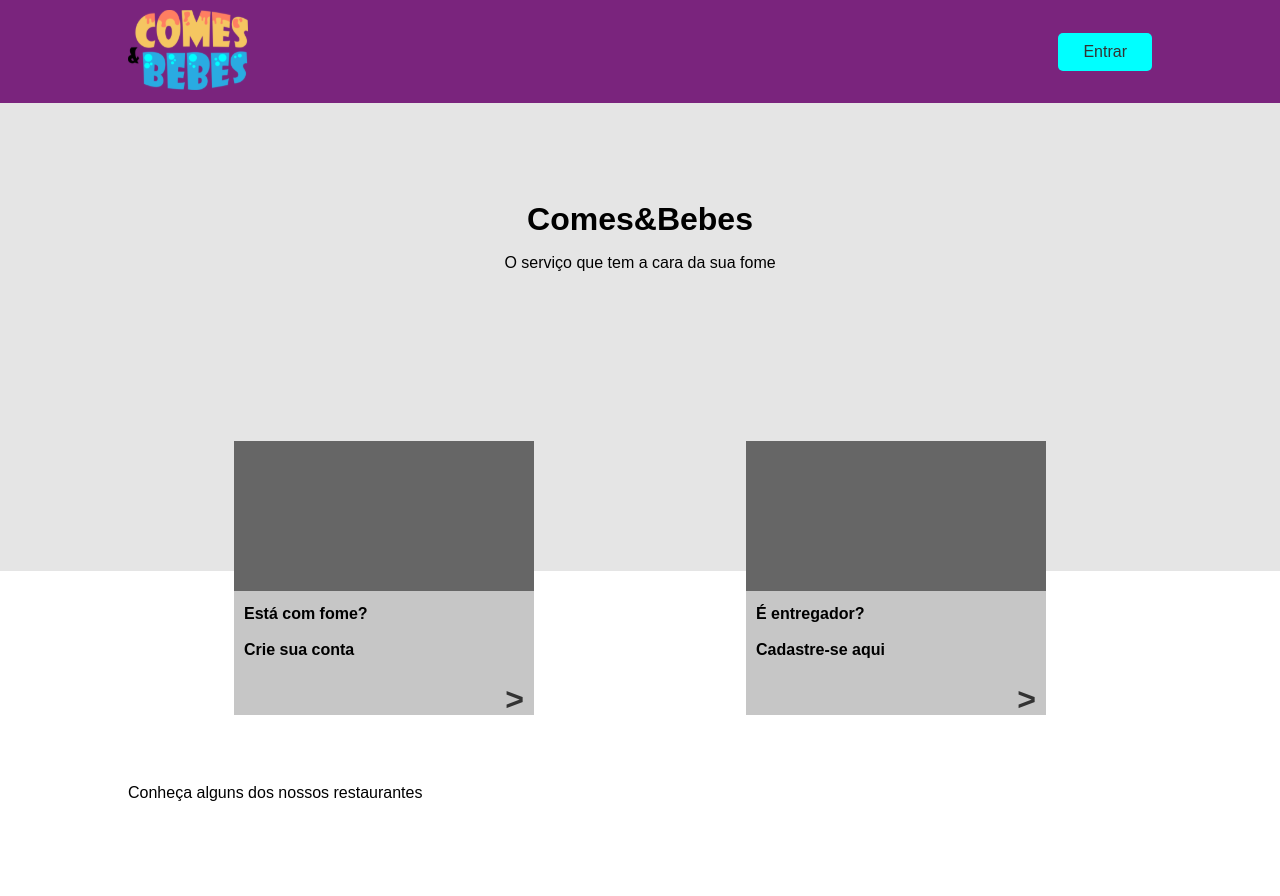
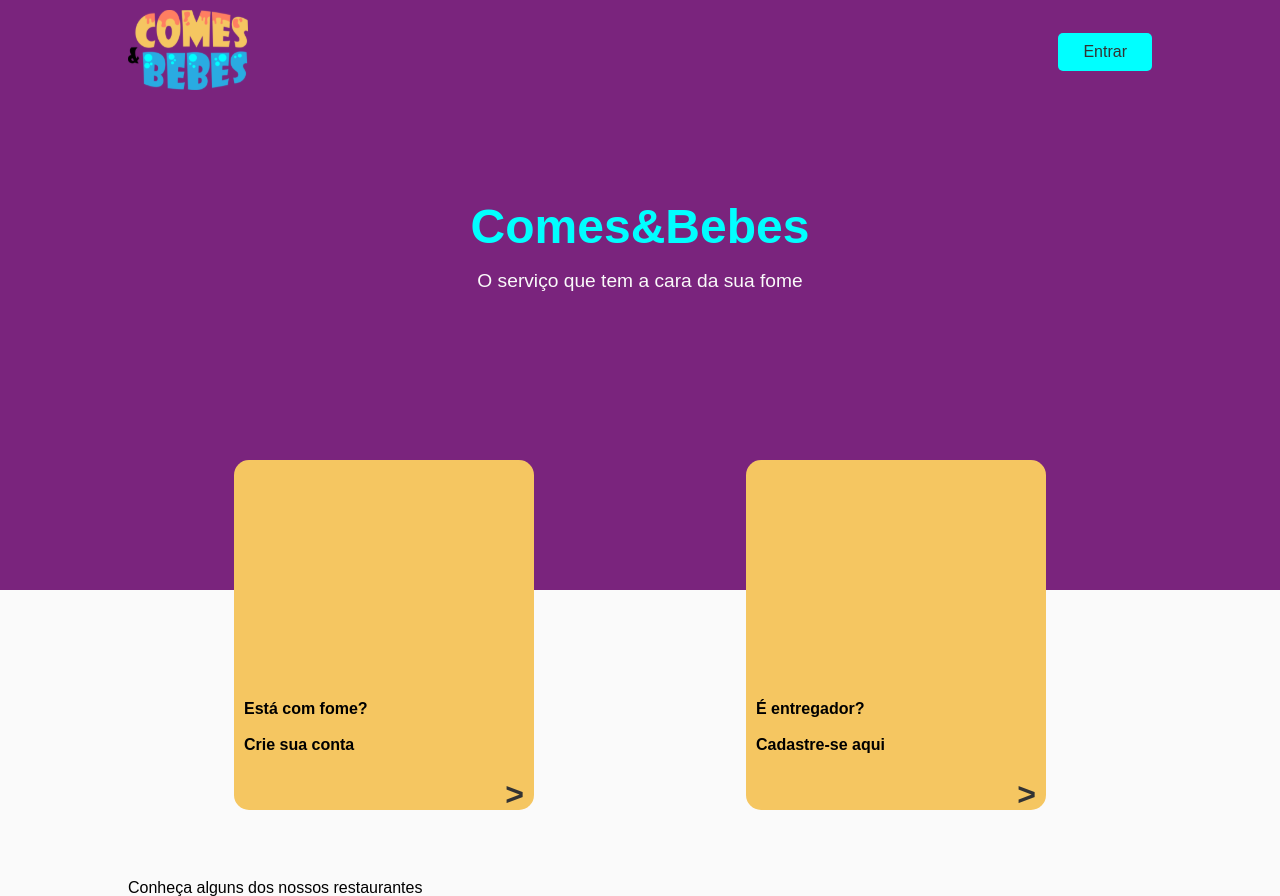
Before and after one commit to carrilhorafael/ceb-front, a React (Create React App) app: page / in a window 1280 px wide. Before the commit the page ends 801 px from the top, so only its background shows below. Built offline with nearby package versions, Linux system fonts and the light colour scheme.

Commit message:
estilização da index

```diff
--- a/src/pages/landing/style.css
+++ b/src/pages/landing/style.css
@@ -1,21 +1,26 @@
 .landing_subtitle{
     text-align: center;
+    color: #fafafa;
+    font-size: 1.2rem;
     margin-top: 20px;
 }
 .section_main_landing{
     padding: 100px 0 300px 0;
-    background-color: #e5e5e5;
+    background-color: var(--purple);
 }
 .cards_auth_image{
-    background-color: #666;
+    /* background-color: #666; */
     width: 100%;
     height: 150px;
 }
 .cards_auth_landing{
     display: flex;
     flex-direction: column;
+    justify-content: space-between;
     width: 300px;
-    background-color: #c6c6c6;
+    min-height: 350px;
+    background-color: var(--yellow);
+    border-radius: 15px;
 }
 .div_auth_cards{
     display: flex;
--- a/src/root.css
+++ b/src/root.css
@@ -42,6 +42,7 @@
 body {
 	line-height: 1;
 	min-height: 100vh;
+	background-color: #fafafa;
 }
 ol, ul {
 	list-style: none;
@@ -59,9 +60,10 @@
 	border-spacing: 0;
 }
 h1{
-	font-size: 32px;
+	font-size: 48px;
 	text-align: center;
-	font-weight: bolder;
+	font-weight: bold;
+	color: var(--cyan);
 }
 .main_container{
 	max-width: 1024px;
```
